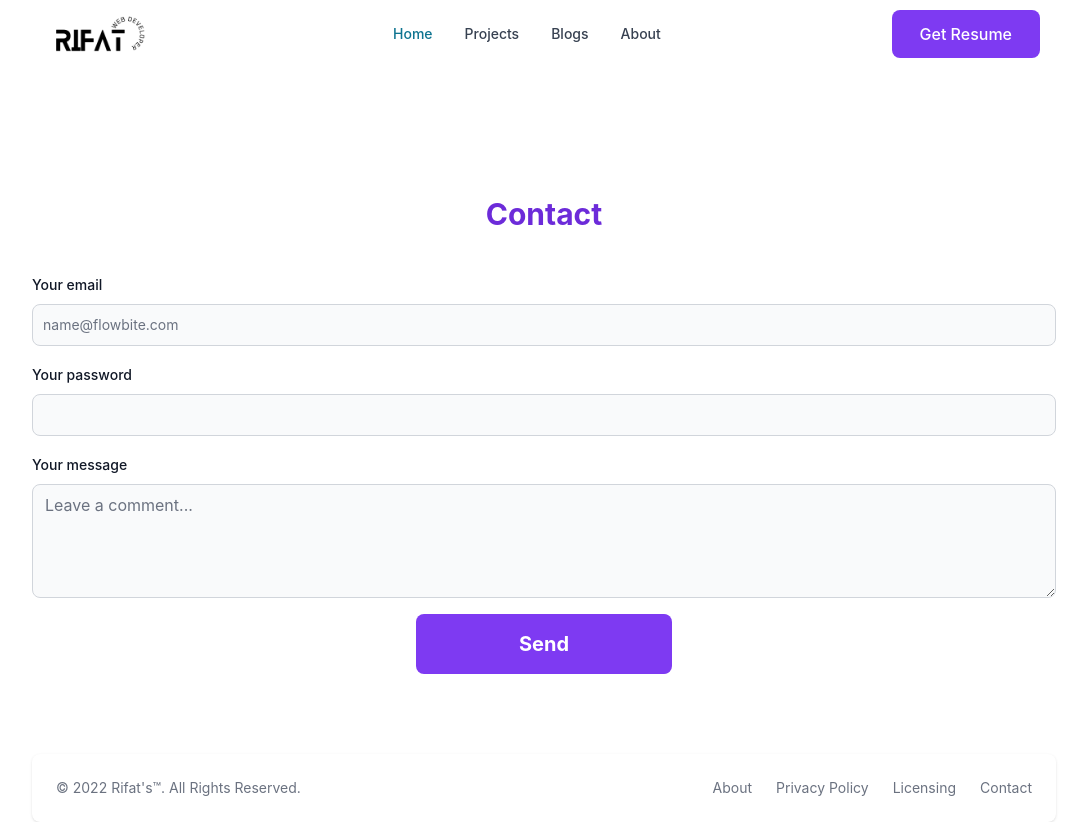
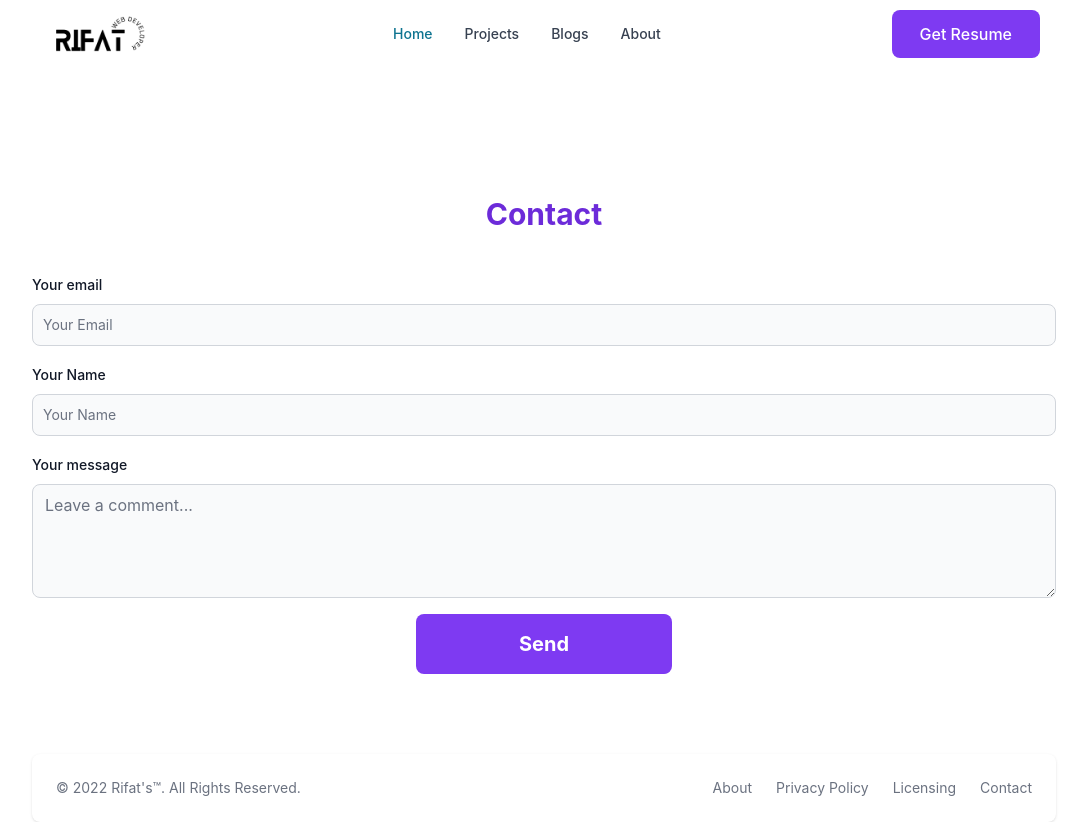
Before and after one commit to OmurRifat/mine-portfolio, a React (Create React App) app: page /contact in a window 1280 px wide. Shown: the whole page, without its empty margins (96-1183 px from the left). Built offline with nearby package versions, Linux system fonts and the light colour scheme.

Commit message:
from added sucessfully

```diff
--- a/package.json
+++ b/package.json
@@ -3,6 +3,7 @@
   "version": "0.1.0",
   "private": true,
   "dependencies": {
+    "@emailjs/browser": "^3.10.0",
     "@testing-library/jest-dom": "^5.16.5",
     "@testing-library/react": "^13.4.0",
     "@testing-library/user-event": "^13.5.0",
@@ -10,6 +11,8 @@
     "flowbite-react": "^0.3.7",
     "react": "^18.2.0",
     "react-dom": "^18.2.0",
+    "react-hook-form": "^7.40.0",
+    "react-hot-toast": "^2.4.0",
     "react-pdf": "^6.2.0",
     "react-router-dom": "^6.4.5",
     "react-scripts": "5.0.1",
--- a/src/components/Contact/Contact.js
+++ b/src/components/Contact/Contact.js
@@ -1,11 +1,28 @@
+import emailjs from '@emailjs/browser';
 import { Label, Textarea, TextInput } from 'flowbite-react';
 import React from 'react';
+import { useForm } from 'react-hook-form';
+import { toast } from 'react-hot-toast';
 
 const Contact = () => {
+    const { register, handleSubmit } = useForm();
+
+    const formSubmit = (data) => {
+        console.log(data);
+
+        emailjs.send('service_ok7xt5p', 'template_rwo6t88', data, "LKBPPLmHN-3FYoV3O")
+            .then(function (response) {
+                console.log('SUCCESS!', response.status, response.text);
+                if (response.status == 200)
+                    toast.success("Email sent sucessfully")
+            }, function (error) {
+                toast.error("Failed")
+            });
+    }
     return (
         <div>
             <h4 className=' text-3xl text-purple-700 text-center mt-32 mb-10 font-bold'>Contact</h4>
-            <form className="flex flex-col gap-4">
+            <form onSubmit={ handleSubmit(formSubmit) } className="flex flex-col gap-4">
                 <div>
                     <div className="mb-2 block">
                         <Label
@@ -14,22 +31,25 @@ const Contact = () => {
                         />
                     </div>
                     <TextInput
+                        { ...register("email") }
                         id="email1"
                         type="email"
-                        placeholder="name@flowbite.com"
+                        placeholder="Your Email"
                         required={ true }
                     />
                 </div>
                 <div>
                     <div className="mb-2 block">
                         <Label
-                            htmlFor="password1"
-                            value="Your password"
+                            htmlFor="name"
+                            value="Your Name"
                         />
                     </div>
                     <TextInput
-                        id="password1"
-                        type="password"
+                        { ...register("name") }
+                        id="name"
+                        type="text"
+                        placeholder="Your Name"
                         required={ true }
                     />
                 </div>
@@ -41,6 +61,7 @@ const Contact = () => {
                         />
                     </div>
                     <Textarea
+                        { ...register("message") }
                         id="comment"
                         placeholder="Leave a comment..."
                         required={ true }
--- a/src/components/Projects/Project.js
+++ b/src/components/Projects/Project.js
@@ -6,7 +6,7 @@ import img3 from '../../assets/Images/Screenshot_3.png'
 
 const Project = () => {
     return (
-        <div className=' grid grid-cols-1 md:grid-cols-3 mt-10'>
+        <div className=' grid grid-cols-1 md:grid-cols-3 gap-y-6 mt-10'>
             <div className="max-w-sm">
                 <Card
                     imgAlt="Meaningful alt text for an image that is not purely decorative"
--- a/src/index.js
+++ b/src/index.js
@@ -3,11 +3,13 @@ import ReactDOM from 'react-dom/client';
 import './index.css';
 import App from './App';
 import reportWebVitals from './reportWebVitals';
+import { Toaster } from 'react-hot-toast';
 
 const root = ReactDOM.createRoot(document.getElementById('root'));
 root.render(
   <React.StrictMode>
     <App />
+    <Toaster />
   </React.StrictMode>
 );
 
```
Also changed, not shown: 1 other file (tests, documents, lock files or other folders).
